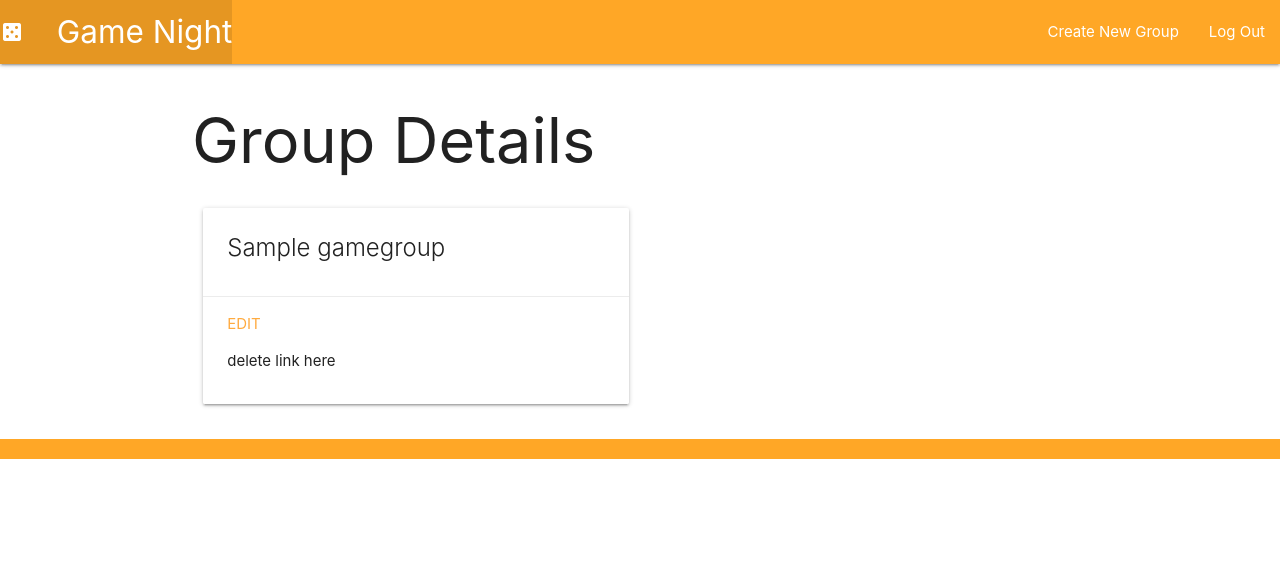
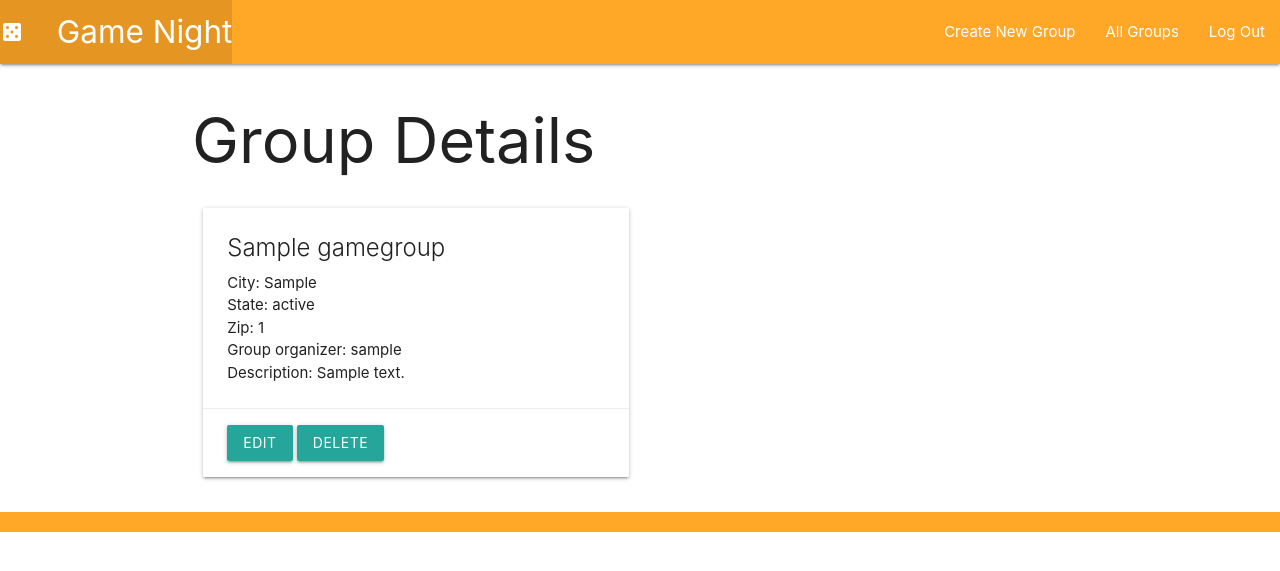
Before and after one commit to fabo22/game-night, a Django app: page /groups/1/ in a window 1280 px wide. Shown: the top 571 px of the page. Run offline with Django 3.2, Linux system fonts and the light colour scheme; a user stored in the database is signed in; tables that the repository leaves empty hold one stand-in row (values such as "Sample post").

Commit message:
add edit functionality to groups

```diff
--- a/main_app/templates/base.html
+++ b/main_app/templates/base.html
@@ -20,6 +20,7 @@
             <ul class="right">
               {% if user.is_authenticated %}
                 <li><a href="{% url 'groups_create' %}">Create New Group</a></li>
+                <li><a href="{% url 'groups_index' %}">All Groups</a></li>
                 <li><a href="{% url 'logout' %}">Log Out</a></li>
               {% else %}
                 <li><a href="{% url 'signup' %}">Sign Up</a></li>
--- a/main_app/templates/main_app/gamegroup_detail.html
+++ b/main_app/templates/main_app/gamegroup_detail.html
@@ -5,13 +5,44 @@
 
 <div class="row">
   <div class="col s6 col-offset-3">
-    <div class="card">
+    <div class="card hoverable">
       <div class="card-content">
         <span class="card-title">{{ gamegroup.name }}</span>
+        <p>City: {{gamegroup.city}}</p>
+        <p>State: {{gamegroup.state}} </p>
+        <p>Zip: {{gamegroup.zip_code}}</p>
+        <p>Group organizer: {{gamegroup.created_by}}</p>
+        <p>Description: {{ gamegroup.description }}</p>
       </div>
       <div class="card-action">
-          <a href="{% url 'groups_update' gamegroup.id %}">Edit</a>
-          <p>delete link here</p>
+          <a class="waves-effect waves-light btn modal-trigger" href="#modal2">Edit</a>
+          <a class="waves-effect waves-light btn modal-trigger" href="#modal1">Delete</a>
+<!-- Modal's Code below here -->
+          <div id="modal1" class="modal">
+            <div class="modal-content">
+              <h4>Confirm Delete?</h4>
+            </div>
+            <div class="modal-footer">
+              <a href="{% url 'groups_delete' gamegroup.id %}" class="modal-close waves-effect waves-green btn">Delete</a>
+              <a href="#" class="modal-close waves-effect waves-green btn">Cancel</a>
+            </div>
+          </div>
+
+          <div id="modal2" class="modal">
+            <div class="modal-content">
+              <h4>Confirm Update</h4>
+              <form action="{% url 'groups_update' gamegroup.id %}" method="post">
+                <!-- Django requires the following for security purposes -->
+                {% csrf_token %}
+                <input name="description" type="text" value="{{gamegroup.description}}" >
+                <input type="submit" value="Submit!" class="btn">
+              </form>
+            </div>
+            <div class="modal-footer">
+              <a href="#" class="modal-close waves-effect waves-green btn">Cancel</a>
+            </div>
+          </div>
+<!-- Modal's Code above here -->
       </div>
     </div>
   </div>
--- a/main_app/urls.py
+++ b/main_app/urls.py
@@ -6,6 +6,7 @@ urlpatterns = [
     path('groups/', views.GroupList.as_view(), name='groups_index'),
     path('groups/<int:pk>/', views.GroupDetail.as_view(), name='groups_detail'),
     path('groups/create/', views.GroupCreate.as_view(), name='groups_create'),
-    path('groups/<int:pk>/update/', views.GroupUpdate.as_view(), name='groups_update'),
+    path('groups/<int:group_id>/update/', views.groups_update, name='groups_update'),
+    path('groups/<int:group_id>/delete/', views.groups_delete, name='groups_delete'),
     path('accounts/signup/', views.signup, name='signup'),
 ]
--- a/main_app/views.py
+++ b/main_app/views.py
@@ -5,6 +5,7 @@ from django.contrib.auth.decorators import login_required
 from django.contrib.auth.mixins import LoginRequiredMixin
 from django.views.generic import ListView, DetailView
 from django.views.generic.edit import CreateView, UpdateView, DeleteView
+from .forms import GroupForm
 from .models import GameGroup, Attending, Application, Event, Genre, Photo
 # Create your views here.
 
@@ -26,6 +27,28 @@ class GroupUpdate(LoginRequiredMixin, UpdateView):
   model = GameGroup
   fields = ['description']
 
+@login_required
+def groups_update(request, group_id):
+  gamegroup = GameGroup.objects.get(id = group_id)
+  print('test-----', request.POST.get('description'))
+  if gamegroup.created_by == request.user:
+    gamegroup.description=request.POST.get('description')
+    gamegroup.save()
+  else:
+    return redirect('groups_detail', group_id)
+  return redirect('groups_detail', group_id)
+
+@login_required
+def groups_delete(request, group_id):
+  gamegroup = GameGroup.objects.get(id=group_id)
+  if gamegroup.created_by == request.user:
+    gamegroup.delete()
+  else:
+    return redirect('groups_detail', group_id)
+  return redirect('groups_index')
+
+
+
 def home(request):
     return redirect('signup')
 
```
Also changed, not shown: main_app/forms.py (+6 -1 lines), main_app/templates/registration/login.html (+9 -1 lines).
